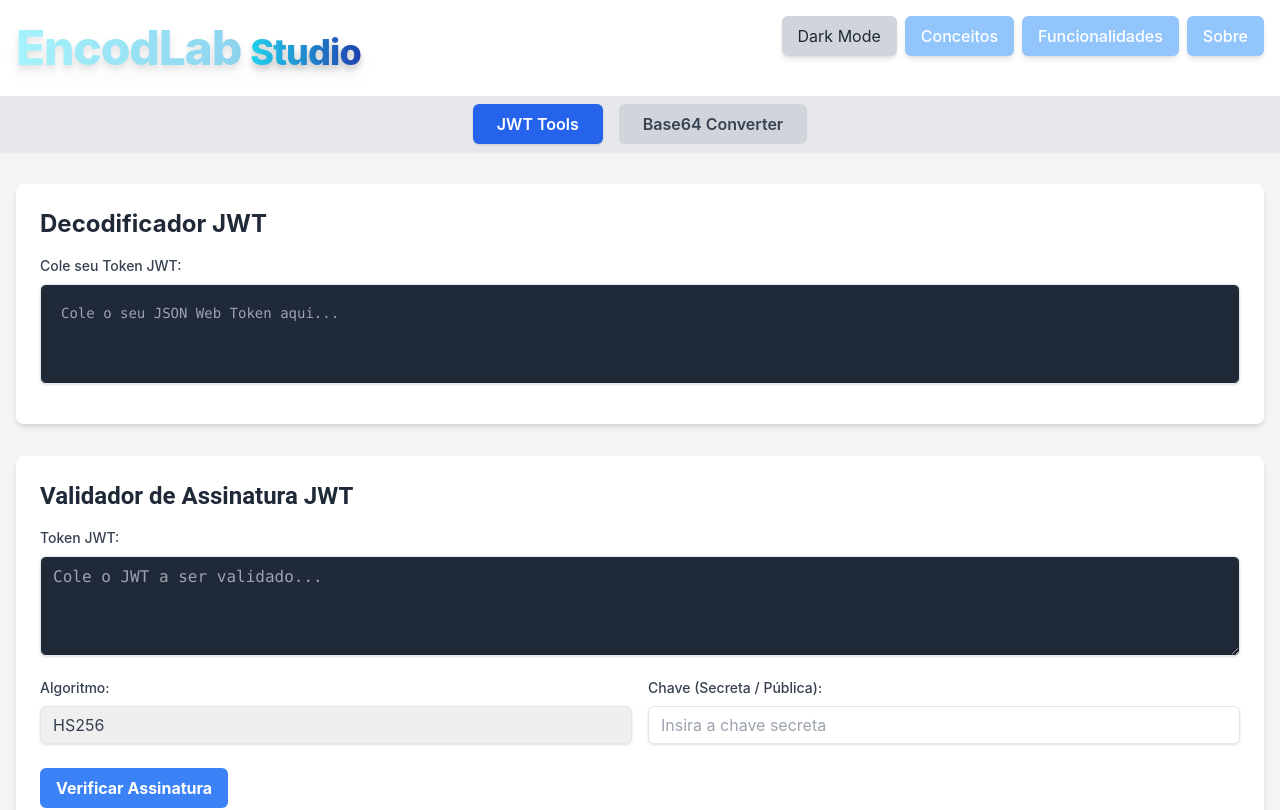
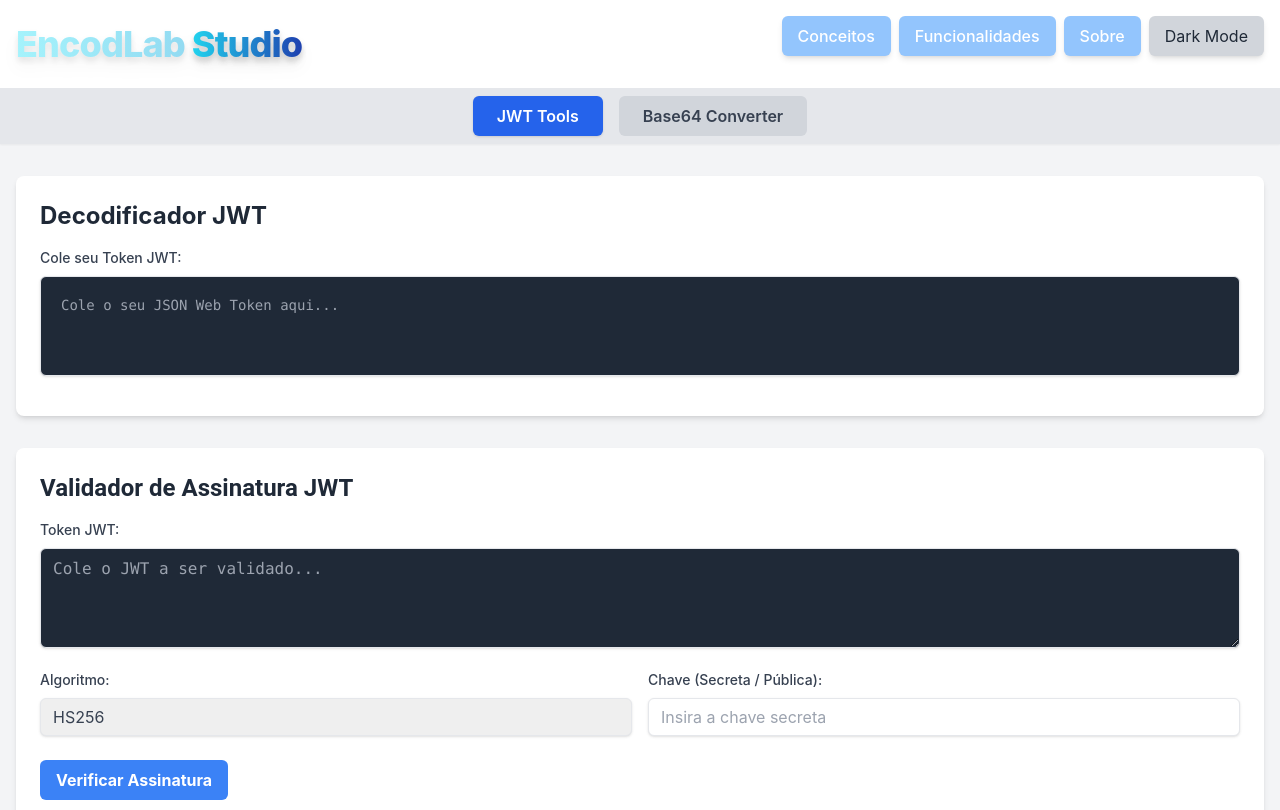
Before and after one commit to Edison-Vargas/encodlab-studio, a React app: page / in a window 1280 px wide. Shown: the top 810 px of the page. Built offline with nearby package versions, Linux system fonts and the light colour scheme.

Commit message:
commit: ajustado o botão de troca de modo claro e escuro no mobile, ajustado o botão dentro do menu lateral quando em telas pequenas para não sobrepor o logo - Em resposta a sugestão de melhoria

```diff
--- a/src/App.jsx
+++ b/src/App.jsx
@@ -103,7 +103,7 @@ const App = () => {
                 {/* Botão para alternância de modo visual */}
                 <Button
                     onClick={() => setDarkMode(!darkMode)}
-                    className="p-2 bg-gray-300 dark:bg-gray-700 rounded-md shadow-md text-gray-800 dark:text-gray-200"
+                    className="hidden md: block p-2 bg-gray-300 dark:bg-gray-700 rounded-md shadow-md text-gray-800 dark:text-gray-200"
                 >
                     {darkMode ? 'Light Mode' : 'Dark Mode'}
                 </Button>
@@ -146,14 +146,20 @@ const App = () => {
                     >
                         Sobre
                     </Button>
+                    <Button
+                    onClick={() => setDarkMode(!darkMode)}
+                    className="p-2 bg-gray-300 dark:bg-gray-700 rounded-md shadow-md text-gray-800 dark:text-gray-200"
+                >
+                    {darkMode ? 'Light Mode' : 'Dark Mode'}
+                    </Button>
                 </div>
             </div>
 
             {/* Cabeçalho com nome estilizado do projeto */}
             <header className="py-6 bg-white dark:bg-gray-800 shadow-md">
                 <div className="container mx-auto px-4">
-                    <h1 className="text-5xl :text-4xl font-extrabold tracking-tight bg-gradient-to-r from-cyan-200 to-blue-800 text-transparent bg-clip-text drop-shadow-lg">
-                        EncodLab <span className="text-5xl sm:text-4xl font-extrabold tracking-tight bg-gradient-to-r from-cyan-400 to-blue-800 text-transparent bg-clip-text drop-shadow-lg">Studio</span>
+                    <h1 className="text-4xl :text-4xl font-extrabold tracking-tight bg-gradient-to-r from-cyan-200 to-blue-800 text-transparent bg-clip-text drop-shadow-lg">
+                        EncodLab <span className="text-4xl sm:text-4xl font-extrabold tracking-tight bg-gradient-to-r from-cyan-400 to-blue-800 text-transparent bg-clip-text drop-shadow-lg">Studio</span>
                     </h1>
                 </div>
             </header>
```
